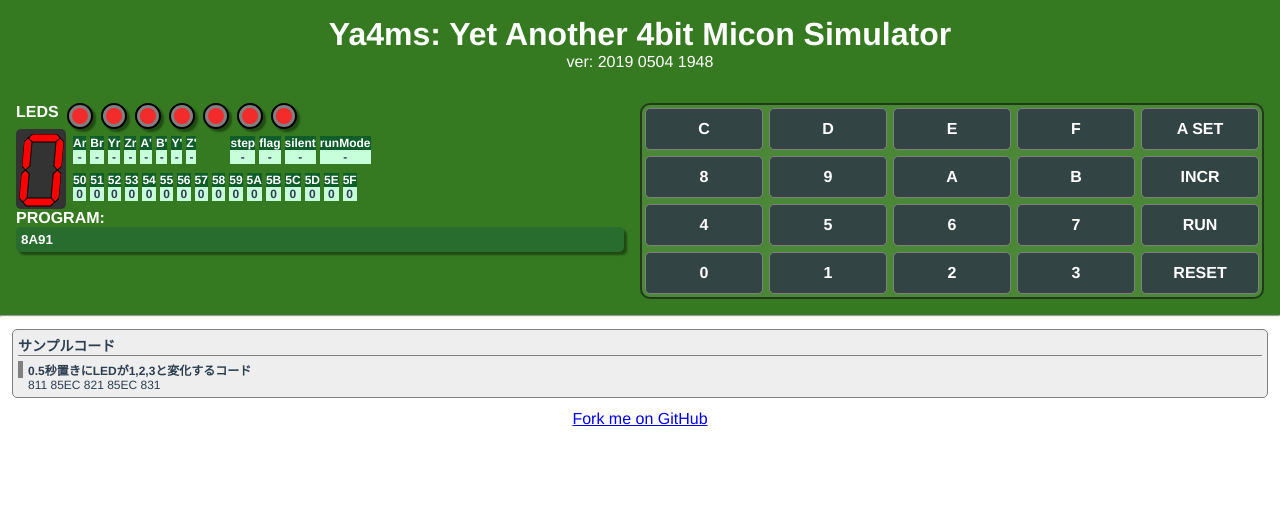
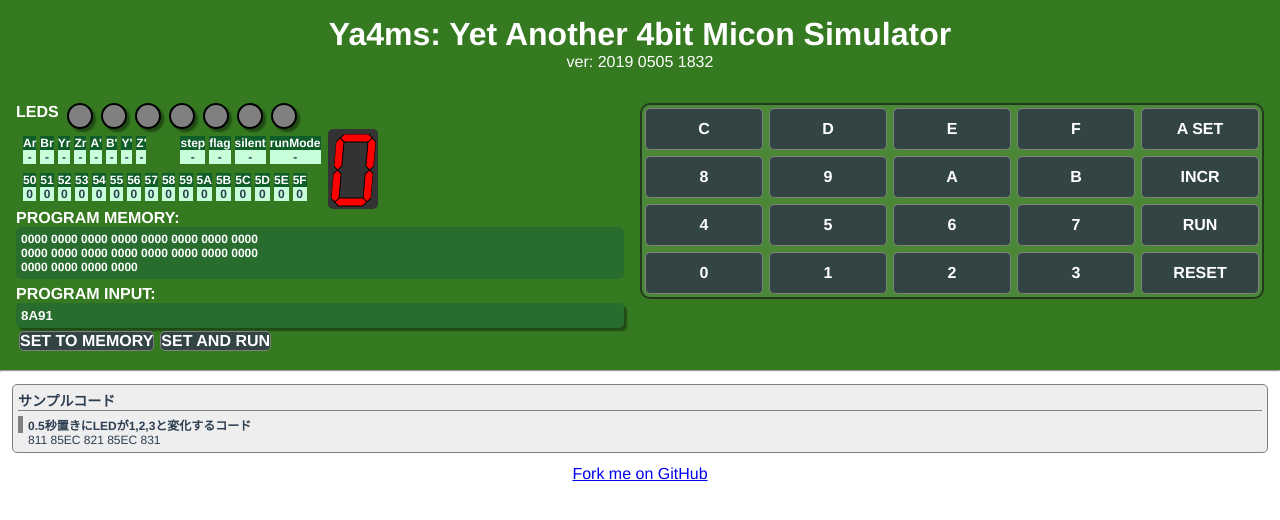
Before and after one commit to nonchang-net/Ya4ms, a Vue app: page / in a window 1280 px wide. Shown: the top 520 px of the page. Built offline with nearby package versions, Linux system fonts and the light colour scheme.

Commit message:
キーバッファ追加、2進LED整備

```diff
--- a/src/App.vue
+++ b/src/App.vue
@@ -2,33 +2,39 @@
 	<div id="app">
 		<header>
 			<h1>Ya4ms: Yet Another 4bit Micon Simulator</h1>
-			<p>ver: 2019 0504 1948</p>
+			<p>ver: 2019 0505 1832</p>
 		</header>
 
 		<div class="board">
 			<div class="container-item">
-				<div class="leds">
-					<p>LEDS</p>
-					<Led class="led" state="true"/>
-					<Led class="led" state="true"/>
-					<Led class="led" state="false"/>
-					<Led class="led" state="true"/>
-					<Led class="led" state="true"/>
-					<Led class="led" state="true"/>
-					<Led class="led" state="true"/>
-				</div>
+
+				<Leds ref="binaryLeds" />
 
 				<div class="sevenSegAndDumpView">
+
+					<DumpView ref="dumpView"/>
+
 					<div class="sevenSegmentWrapper">
 						<SevenSegment ref="sevenSegment" class="SevenSegment"/>
 					</div>
-
-					<DumpView ref="dumpView"/>
 				</div>
 
-				<div class="program">
-					<p>PROGRAM:</p>
+				<div class="programMemory">
+					<p>PROGRAM MEMORY:</p>
+					<div class="programMemoryText" ref="programMemory">
+0000 0000 0000 0000  0000 0000 0000 0000<br />
+0000 0000 0000 0000  0000 0000 0000 0000<br />
+0000 0000 0000 0000
+					</div>
+				</div>
+
+				<div class="programInput">
+					<p>PROGRAM INPUT:</p>
 					<input type="text" ref="testCode" value="8A91">
+					<div class="buttons">
+						<Button class="myButton" text="SET TO MEMORY" @clicked='onClickProgramInputSetToMemory()'/>
+						<Button class="myButton" text="SET AND RUN" @clicked='onClickProgramInputSetAndRun()'/>
+					</div>
 				</div>
 			</div>
 
@@ -64,8 +70,9 @@
 <script lang="ts">
 import { Component, Vue } from 'vue-property-decorator';
 import Buttons from './components/Buttons.vue';
+import Button from './components/Button.vue';
 import SevenSegment from './components/SevenSegment.vue';
-import Led from './components/Led.vue';
+import Leds from './components/Leds.vue';
 import DumpView from './components/DumpView/DumpView.vue';
 
 import GMC4 from './pureTypeScriptSrc/gmc4/gmc4';
@@ -76,24 +83,33 @@ import Beep from './pureTypeScriptSrc/Sound/Beep';
 @Component({
 	components: {
 		Buttons,
+		Button,
 		SevenSegment,
-		Led,
+		Leds,
 		DumpView,
 	},
 })
 export default class App extends Vue {
 
 	private sevenSegment: SevenSegment;
+	private binaryLeds: Leds;
 	private gmc4: GMC4;
 	private beep: Beep;
+
+	// キーバッファ
+	// - ASETボタンが押された時、直前の入力二つを繋げてアドレスとする必要がある
+	// - 直前の入力は表示中のLEDを使い、
+	private keyBuffer: number = 0;
 
 	constructor() {
 		super();
 		// const myTest: MyTest = new MyTest('test string here!');
 		// console.log('mytest.GetTest(): ' + myTest.GetTest());
 
-		// TODO: ここで代入しても取れないが、コンストラクタで何か入れないとコンパイルエラーになる……。多分筋の悪いことをやってるんだろう。あとで再検討。
+		// TODO: ここでは取れない。コンパイルエラー対策で一応記述
 		this.sevenSegment = this.$refs.sevenSegment as SevenSegment;
+		// TODO: ここでは取れない。コンパイルエラー対策で一応記述
+		this.binaryLeds = this.$refs.binaryLeds as Leds;
 
 		this.gmc4 = new GMC4();
 		this.beep = new Beep();
@@ -105,9 +121,15 @@ export default class App extends Vue {
 			// undone: もっといい書き方ないのかな。いちいちダウンキャストしたくない
 			this.sevenSegment = this.$refs.sevenSegment as SevenSegment;
 		}
+		if (!this.binaryLeds) {
+			this.binaryLeds = this.$refs.binaryLeds as Leds;
+		}
 
 		// 7セグ表示を初期化
-		this.sevenSegment.set(0x0);
+		this.sevenSegment.Set(0x0);
+
+		// 2進Ledsを初期化
+		this.binaryLeds.Set(0x0);
 
 		// コールバック定義
 		this.gmc4.SetCallback( async (arg1, arg2?) => {
@@ -118,7 +140,7 @@ export default class App extends Vue {
 					if (!arg2) {
 						throw new Error(`[Opcode 0x1: AO] missing argument error: Calls.SetSevenSegmentには第二引数が必要です`);
 					}
-					this.sevenSegment.set(arg2);
+					this.sevenSegment.Set(arg2);
 					return 0;
 
 				case Calls.BeepShort:
@@ -150,28 +172,47 @@ export default class App extends Vue {
 
 	public onClickNumber(num: number) {
 		// console.log('App.vue: onClickButton() num:', num);
-		this.sevenSegment.set(num);
+		this.sevenSegment.Set(num);
 	}
 
 	public onClickButton(type: 'ASET' | 'INCR' | 'RUN' | 'RESET') {
-
-		this.beep.PlayShort();
 
 		// console.log(`App.vue: onClickButton() ${type.toString()}`);
 		switch (type) {
 
 			case 'ASET':
-				console.log('TODO');
+				this.beep.PlayShort();
+				console.log('TODO', this.sevenSegment.num, this.sevenSegment.buffer);
 				break;
 
 			case 'INCR':
+				this.beep.PlayShort();
+
+				// TODO: ちょっと検討中。もうGMC4ってクラス、stateにまとめちまうか？
+				// const nextAddressValue = this.gmc4.IncrementAddress();
+				// this.binaryLeds.Set(this.gmc4.);
+
 				console.log('TODO');
 				break;
 
 			case 'RUN':
+
+				// 1,2,5,6以外だったらエラー音を出してコンソールに注意出力
+				if (
+					this.sevenSegment.num !== 1 &&
+					this.sevenSegment.num !== 2 &&
+					this.sevenSegment.num !== 5 &&
+					this.sevenSegment.num !== 6
+				) {
+					this.beep.PlayError();
+					console.log(`error: 未実装: RUNボタンは1,2,5,6の時のみ実行可能です`);
+					return;
+				}
+
+				// TODO: 各種実行フラグをセットなど
+				this.beep.PlayShort();
 				const code: string = (this.$refs.testCode as HTMLInputElement).value;
 				this.gmc4.SetCode(code);
-				this.gmc4.Reset();
 				this.gmc4.Run();
 				break;
 
@@ -179,7 +220,18 @@ export default class App extends Vue {
 				this.gmc4.SetCode('');
 				this.gmc4.Reset();
 				break;
+
+			// case 'HARD_RESET':
+			// 	break;
 		}
+	}
+
+	public onClickProgramInputSetToMemory() {
+		console.log(`onClickProgramInputSetToMemory()`);
+	}
+
+	public onClickProgramInputSetAndRun() {
+		console.log(`onClickProgramInputSetAndRun()`);
 	}
 }
 </script>
@@ -249,27 +301,14 @@ header {
 	flex-basis: 100%;
 }
 
-.leds {
-	display: flex;
-	width: 100%;
-	margin-left: 0;
-	margin-right: 0;
-}
-.leds p {
-	text-align: left;
-	font-weight: bold;
-	color: white;
-}
 
-.led {
-	margin-left: 0.5em;
-}
-
+// ボタンセット全体
 .Buttons {
 	border: 2px solid rgb(34, 58, 27);
 	width: 100%;
 }
 
+// 7セグ
 .sevenSegAndDumpView {
 	display: flex;
 }
@@ -286,13 +325,16 @@ header {
 	transform: skewX(-5deg);
 }
 
-.program {
+// プログラムメモリ表示＋入力枠
+
+@mixin label{
 	text-align: left;
 	font-weight: bold;
 	color: white;
 	margin-right: 1em;
+}
 
-	input {
+@mixin textInputGreen{
 	width: 100%;
 	background: rgb(40, 109, 46);
 	border: none;
@@ -300,7 +342,25 @@ header {
 	padding: 5px;
 	color: white;
 	font-weight: bold;
+}
+
+.programMemory{
+	@include label();
+	.programMemoryText{
+		@include textInputGreen();
+		font-size : 12px ;
+		margin-bottom : 0.5em;
+	}
+}
+
+.programInput {
+	@include label();
+	input {
+		@include textInputGreen();
 		box-shadow: 3px 3px 2px rgba(0, 0, 0, 0.4);
+	}
+	.buttons{
+		display: flex;
 	}
 }
 
--- a/src/components/Led.vue
+++ b/src/components/Led.vue
@@ -1,6 +1,6 @@
 <template>
 	<div class="Led">
-		<div class="inner">
+		<div class="inner" v-show="state == true">
 		</div>
 	</div>
 </template>
@@ -11,6 +11,11 @@ import { Component, Prop, Vue } from 'vue-property-decorator';
 @Component
 export default class Led extends Vue {
 	@Prop() private state!: boolean;
+
+	constructor() {
+		super();
+		console.log(`state: ${this.state}`);
+	}
 }
 
 </script>
@@ -33,15 +38,13 @@ div.Led{
 	border-radius: ($baseWidth/2);
 	box-shadow: $shadowOffset $shadowOffset $shadowRadius rgba(0,0,0,0.4);
 	background : gray;
-}
-
-div.Led div.inner{
+	.inner{
 		margin : $innerMargin ;
 		width : ($innerWidth);
 		height : ($innerWidth);
 		border-radius: ($innerWidth / 2);
 		background: rgba(255, 33, 33, 0.9);
 	}
-
+}
 
 </style>
--- /dev/null
+++ b/src/components/Leds.vue
@@ -0,0 +1,80 @@
+<!--
+
+# 2進数LED表現
+
+- GMC4では7つの2進数LEDとして、現在アドレスの表示に使われる
+- サービスコールでも表示制御ができる
+- (実装しないつもりだけど) 中央LEDはアンプに繋がれており、音声再生時に高速に明滅するんだとか。実装するとしたらWebAudio APIに繋いできっちり明滅させたいところかな……。面倒そうなので多分保留。
+
+-->
+
+<template>
+	<div class="leds">
+		<p>LEDS</p>
+		<Led class="led" :state="led1"/>
+		<Led class="led" :state="led2"/>
+		<Led class="led" :state="led3"/>
+		<Led class="led" :state="led4"/>
+		<Led class="led" :state="led5"/>
+		<Led class="led" :state="led6"/>
+		<Led class="led" :state="led7"/>
+	</div>
+</template>
+
+
+<script lang="ts">
+/*tslint:disable:no-bitwise*/
+
+import { Component, Prop, Vue } from 'vue-property-decorator';
+import Led from './Led.vue';
+import Utils from '../pureTypeScriptSrc/gmc4/Utils';
+
+@Component({
+	components: {
+		Led,
+	},
+})
+export default class Leds extends Vue {
+
+	private led1: boolean = false;
+	private led2: boolean = false;
+	private led3: boolean = false;
+	private led4: boolean = false;
+	private led5: boolean = false;
+	private led6: boolean = false;
+	private led7: boolean = false;
+
+	public Set(num: number): void {
+		num = Utils.RoundTo8Bit(num);
+		// note: 右が小さい桁なので、評価するindexに注意
+		this.led7 = Utils.GetBit(num, 0);
+		this.led6 = Utils.GetBit(num, 1);
+		this.led5 = Utils.GetBit(num, 2);
+		this.led4 = Utils.GetBit(num, 3);
+		this.led3 = Utils.GetBit(num, 4);
+		this.led2 = Utils.GetBit(num, 5);
+		this.led1 = Utils.GetBit(num, 6);
+	}
+
+}
+
+</script>
+
+<style lang="scss" scoped>
+
+.leds {
+	display: flex;
+	width: 100%;
+	margin-left: 0;
+	margin-right: 0;
+	p {
+		text-align: left;
+		font-weight: bold;
+		color: white;
+	}
+}
+
+.led {
+	margin-left: 0.5em;
+}
+</style>
--- a/src/components/SevenSegment.vue
+++ b/src/components/SevenSegment.vue
@@ -43,6 +43,12 @@ import { Component, Vue } from 'vue-property-decorator';
 @Component
 export default class SevenSegment extends Vue {
 
+	public num: number = 0;
+
+	// 一つ前の値
+	// - GMC4実装ではASETで直前2キー入力が必要なため定義
+	public buffer: number = 0;
+
 	private A: boolean = false;
 	private B: boolean = false;
 	private C: boolean = false;
@@ -71,7 +77,9 @@ export default class SevenSegment extends Vue {
 		999: [false, false, true , true , true , false, true ], // test: 小文字のoを表示
 	};
 
-	public set(num: number): void {
+	public Set(num: number): void {
+		this.buffer = this.num;
+		this.num = num;
 		const seg = this.segs[num];
 		this.A = seg[0]; this.B = seg[1]; this.C = seg[2];
 		this.D = seg[3]; this.E = seg[4]; this.F = seg[5]; this.G = seg[6];
--- a/src/pureTypeScriptSrc/gmc4/State.ts
+++ b/src/pureTypeScriptSrc/gmc4/State.ts
@@ -386,8 +386,13 @@ export class StateSet {
 
 	public Reset(): void {
 		this.step = 0;
+	}
+
+	public HardReset(): void {
+		this.step = 0;
 		this.flag = false;
 		this.stepMode = false;
 		this.silentMode = false;
 	}
+
 }
--- a/src/pureTypeScriptSrc/gmc4/Utils.ts
+++ b/src/pureTypeScriptSrc/gmc4/Utils.ts
@@ -12,6 +12,16 @@ export default class Utils {
 		return num &= ~0xfff0;
 	}
 
+	// 8bitに丸める
+	public static RoundTo8Bit(num: number): number {
+		return num &= ~0xff00;
+	}
+
+	// numから特定のビットを取り出す
+	public static GetBit(num: number, bitIndex: number): boolean {
+		return ( num & (1 << bitIndex) ) !== 0;
+	}
+
 	// awaitでmsec待つ（timr用）
 	public static async Sleep(msec: number): Promise<any> {
 		return new Promise((resolve) => setTimeout(resolve, msec));
```
Also changed, not shown: 1 other file (tests, documents, lock files or other folders). Lines whose indentation alone changed are shown as unchanged.
